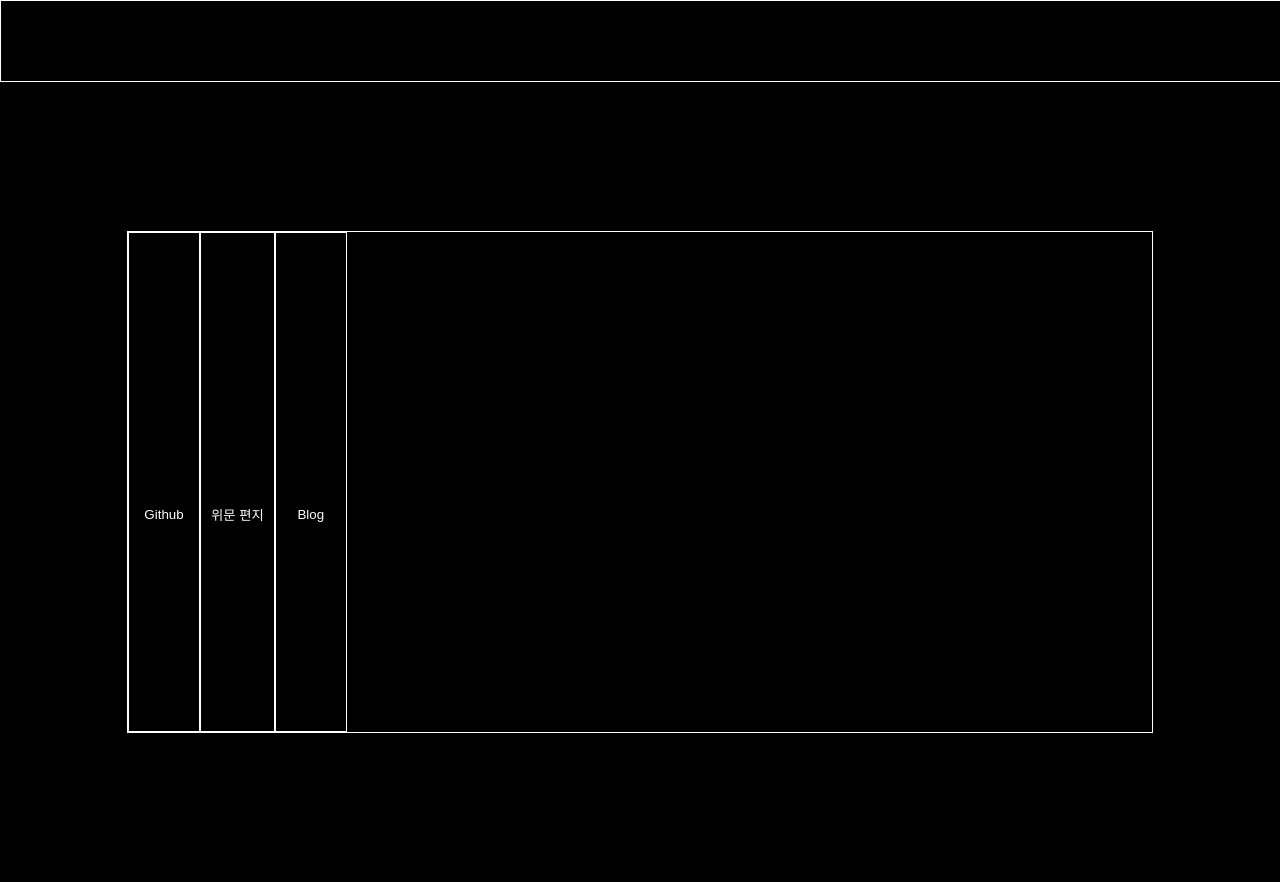
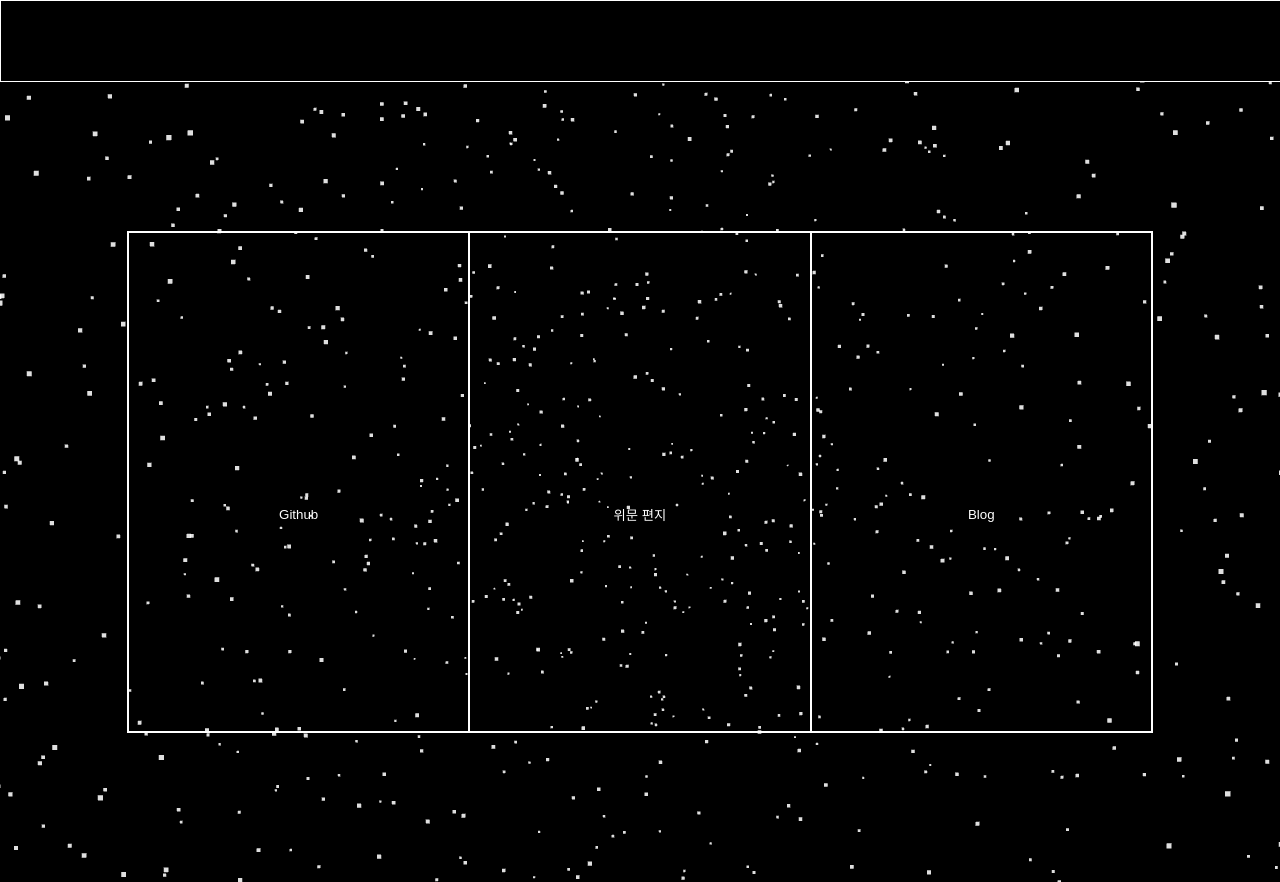
Before and after one commit to ROKAJUNMIN/songf, a React (Vite) app: page / in a window 1280 px wide. Built offline with nearby package versions, Linux system fonts and the light colour scheme; some icons are missing.

Commit message:
recharts installed

```diff
--- a/package.json
+++ b/package.json
@@ -18,6 +18,7 @@
     "react": "^18.0.0",
     "react-dom": "^18.0.0",
     "react-router-dom": "^6.3.0",
+    "recharts": "^2.1.12",
     "styled-components": "^5.3.5",
     "styled-icons": "^10.45.0",
     "three": "^0.142.0",
--- a/src/App.tsx
+++ b/src/App.tsx
@@ -1,6 +1,5 @@
 import { BrowserRouter, Route, Routes } from "react-router-dom";
-import styled from "styled-components";
-import FlexBox from "./components/atom/FlexBox";
+import Stat from "./pages/Stat";
 import Home from "./pages/Home";
 import Header from './components/organisms/Header'
 function App() {
@@ -9,6 +8,7 @@ function App() {
             <Header/>
             <Routes>
                 <Route path="/" element={<Home />} />
+                <Route path="/stats" element={<Stat/>}/>
             </Routes>
         </BrowserRouter>
     );
--- a/src/components/atom/Button.tsx
+++ b/src/components/atom/Button.tsx
@@ -3,16 +3,18 @@ import styled from 'styled-components'
 interface Props {
     children: React.ReactNode
     onClick: () => any;
+    style?: React.CSSProperties
 }
-const Button: React.FC<Props> = ({ children, onClick }) => {
+const Button: React.FC<Props> = ({ children, onClick, style }) => {
     return (
-        <StyledButton onClick={onClick}>{children}</StyledButton>
+        <StyledButton style={style} onClick={onClick}>{children}</StyledButton>
     )
 }
 
 export default Button;
 
 const StyledButton = styled.button`
+    width: 100%;
     background-color: transparent;
     color: white;
     display: flex;
--- a/src/components/organisms/Menu.tsx
+++ b/src/components/organisms/Menu.tsx
@@ -3,12 +3,15 @@ import Button from '../atom/Button'
 import { Github } from '@styled-icons/feather/Github'
 import { Tinyletter } from '@styled-icons/simple-icons/Tinyletter'
 import { Notebook } from '@styled-icons/fluentui-system-regular/Notebook'
+
 const Menu = () => {
     return (
+
                 <FlexBox flexDirection="horizontal" style={{
                 border: '1px solid white',
                 width: '80%',
-            minHeight: '500px'
+                minHeight: '500px',
+                justifyContent: 'center'
             }}>
                 <Button onClick={() => {
                     window.open('https://github.com/junmin-Chang')
@@ -29,6 +32,8 @@ const Menu = () => {
                     Blog
                 </Button>
             </FlexBox>
+
+
     )
 }
 
--- a/src/pages/Home.tsx
+++ b/src/pages/Home.tsx
@@ -1,16 +1,23 @@
 import styled from "styled-components";
 import FlexBox from "../components/atom/FlexBox";
 import Menu from "../components/organisms/Menu";
+import { Canvas } from '@react-three/fiber'
+import {  Stars, OrbitControls } from '@react-three/drei'
+const Home = () => {
 
-const Home = () => {
     return (
         <Container>
+            <Canvas>
+                <OrbitControls/>
+                <Stars/>
+            </Canvas>
             <FlexBox flexDirection="column" style={{
                     width: '100%',
                     height: '100%',
                     justifyContent: 'center',
                     alignItems: 'center',
-
+                    position: 'absolute',
+                    top: 0,
                 }}>
                 <Menu/>
             </FlexBox>
@@ -23,4 +30,5 @@ export default Home;
 const Container = styled.div`
     width: 100%;
     height: 100%;
+    position: relative;
 `;
--- a/src/pages/Stat.tsx
+++ b/src/pages/Stat.tsx
@@ -1,7 +1,31 @@
+import { LineChart, Line, CartesianGrid, XAxis, YAxis } from 'recharts';
+import styled from 'styled-components'
+
 const Stat = () => {
+    const data = [{name: 'Page A', uv: 400, pv: 300, amt: 200}]
+
     return (
-        <div>STAT</div>
+        <Container>
+            <LineChart width={600} height={300} data={data} style={{
+                color: 'white'
+            }}>
+                <Line type="monotone" dataKey="uv" stroke="#8884d8" />
+                <CartesianGrid stroke="#ccc" />
+                <XAxis dataKey="name" />
+                <YAxis />
+            </LineChart>
+        </Container>
+
     )
 }
 
 export default Stat
+
+const Container = styled.div`
+    width: 100%;
+    height: 100%;
+    display: flex;
+    flex-direction: column;
+    align-items: center;
+    justify-content: center;
+`
```
Also changed, not shown: 1 other file (tests, documents, lock files or other folders). Lines whose indentation alone changed are shown as unchanged.
